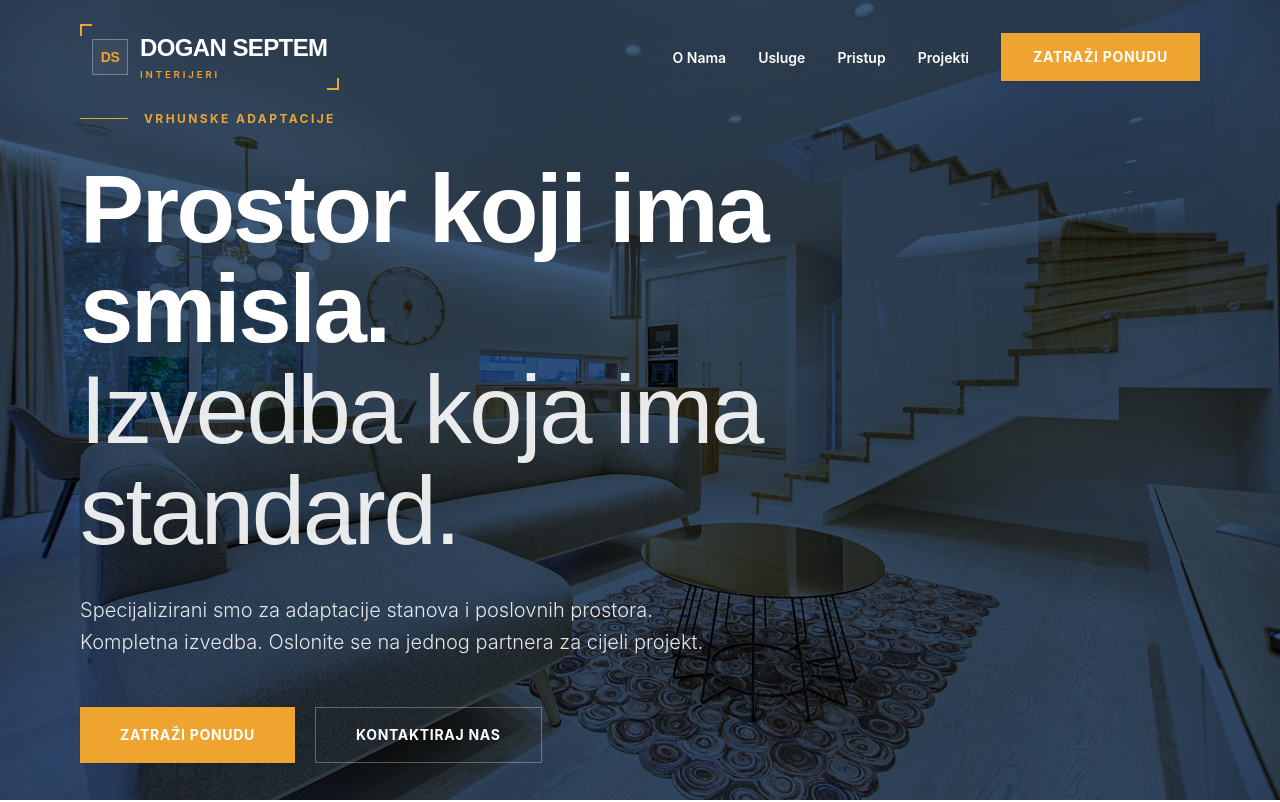
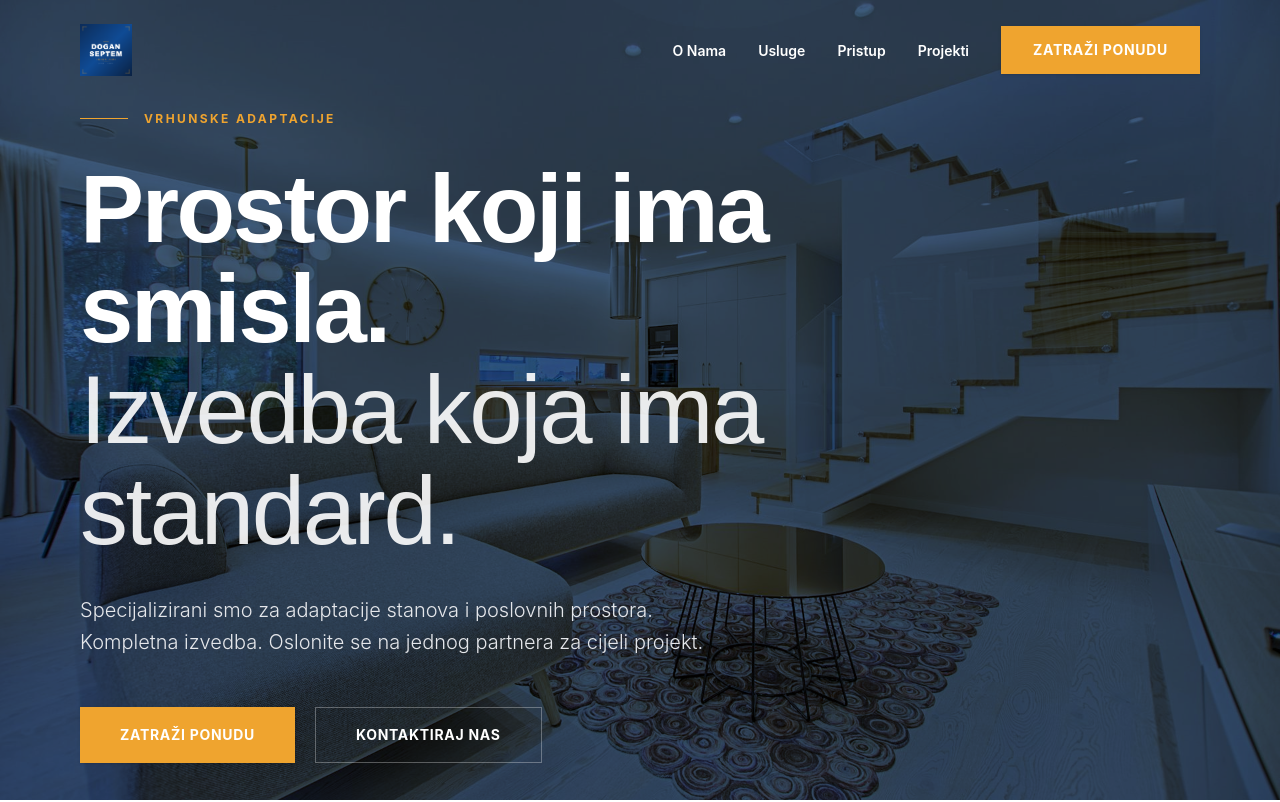
Before and after one commit to VrachoxWizard/dogan-septem-interijeri, a React (Vite) app: page / in a window 1280 px wide. Shown: the top 802 px of the page. Built offline with nearby package versions, Linux system fonts and the light colour scheme.

Commit message:
Use PNG logo image in Navbar and Footer

```diff
--- a/public/logo-square.html
+++ b/public/logo-square.html
@@ -2,9 +2,133 @@
 <html>
 <head>
   <meta charset="UTF-8" />
-  <title>Dogan Septem – Logo</title>
-  <link href="https://fonts.googleapis.com/css2?family=Montserrat:wght@400;700;900&display=swap" rel="stylesheet">
-  <script src="https://cdnjs.cloudflare.com/ajax/libs/html2canvas/1.4.1/html2canvas.min.js"></script>
+  <title>Dogan Septem – Logo PNG</title>
+  <style>
+    * { margin: 0; padding: 0; box-sizing: border-box; }
+    body {
+      background: #111;
+      display: flex;
+      flex-direction: column;
+      align-items: center;
+      justify-content: center;
+      gap: 24px;
+      min-height: 100vh;
+    }
+    canvas { display: block; }
+    button {
+      padding: 14px 40px;
+      background: #efa42f;
+      color: #0c2d5a;
+      font-family: sans-serif;
+      font-weight: 700;
+      font-size: 14px;
+      letter-spacing: 3px;
+      text-transform: uppercase;
+      border: none;
+      cursor: pointer;
+    }
+    button:hover { background: #f5b84a; }
+  </style>
+</head>
+<body>
+  <canvas id="c" width="1000" height="1000"></canvas>
+  <button onclick="download()">⬇ PREUZMI PNG</button>
+
+  <script>
+    const canvas = document.getElementById('c');
+    const ctx = canvas.getContext('2d');
+    const W = 1000, H = 1000;
+    const NAVY = '#0d3060';
+    const GOLD = '#efa42f';
+
+    function draw() {
+      // Background gradient
+      const bg = ctx.createLinearGradient(0, 0, W, H);
+      bg.addColorStop(0, '#0c2d5a');
+      bg.addColorStop(0.5, '#104c96');
+      bg.addColorStop(1, '#0a2244');
+      ctx.fillStyle = bg;
+      ctx.fillRect(0, 0, W, H);
+
+      // Subtle grid
+      ctx.strokeStyle = 'rgba(255,255,255,0.03)';
+      ctx.lineWidth = 1;
+      for (let x = 0; x <= W; x += 80) {
+        ctx.beginPath(); ctx.moveTo(x, 0); ctx.lineTo(x, H); ctx.stroke();
+      }
+      for (let y = 0; y <= H; y += 80) {
+        ctx.beginPath(); ctx.moveTo(0, y); ctx.lineTo(W, y); ctx.stroke();
+      }
+
+      // Radial glow
+      const glow = ctx.createRadialGradient(W/2, H/2, 0, W/2, H/2, 300);
+      glow.addColorStop(0, 'rgba(239,164,47,0.07)');
+      glow.addColorStop(1, 'transparent');
+      ctx.fillStyle = glow;
+      ctx.fillRect(0, 0, W, H);
+
+      // Corner accents
+      const cSize = 80, cOffset = 50, cThick = 4;
+      ctx.strokeStyle = GOLD;
+      ctx.lineWidth = cThick;
+      // Top-left
+      ctx.beginPath(); ctx.moveTo(cOffset, cOffset + cSize); ctx.lineTo(cOffset, cOffset); ctx.lineTo(cOffset + cSize, cOffset); ctx.stroke();
+      // Top-right
+      ctx.beginPath(); ctx.moveTo(W - cOffset - cSize, cOffset); ctx.lineTo(W - cOffset, cOffset); ctx.lineTo(W - cOffset, cOffset + cSize); ctx.stroke();
+      // Bottom-left
+      ctx.beginPath(); ctx.moveTo(cOffset, H - cOffset - cSize); ctx.lineTo(cOffset, H - cOffset); ctx.lineTo(cOffset + cSize, H - cOffset); ctx.stroke();
+      // Bottom-right
+      ctx.beginPath(); ctx.moveTo(W - cOffset - cSize, H - cOffset); ctx.lineTo(W - cOffset, H - cOffset); ctx.lineTo(W - cOffset, H - cOffset - cSize); ctx.stroke();
+
+      // Top divider line
+      ctx.fillStyle = GOLD;
+      ctx.fillRect(W/2 - 50, 340, 100, 3);
+
+      // DOGAN
+      ctx.fillStyle = '#ffffff';
+      ctx.font = 'bold 130px Arial Black, Arial, sans-serif';
+      ctx.textAlign = 'center';
+      ctx.letterSpacing = '8px';
+      ctx.fillText('DOGAN', W / 2, 480);
+
+      // SEPTEM
+      ctx.fillText('SEPTEM', W / 2, 620);
+
+      // INTERIJERI
+      ctx.fillStyle = GOLD;
+      ctx.font = '300 36px Arial, sans-serif';
+      ctx.letterSpacing = '18px';
+      ctx.fillText('INTERIJERI', W / 2 + 10, 692);
+
+      // Bottom divider
+      const grad = ctx.createLinearGradient(W/2 - 180, 0, W/2 + 180, 0);
+      grad.addColorStop(0, 'transparent');
+      grad.addColorStop(0.5, GOLD);
+      grad.addColorStop(1, 'transparent');
+      ctx.fillStyle = grad;
+      ctx.fillRect(W/2 - 180, 724, 360, 1);
+
+      // Tagline
+      ctx.fillStyle = 'rgba(255,255,255,0.35)';
+      ctx.font = '300 18px Arial, sans-serif';
+      ctx.letterSpacing = '6px';
+      ctx.fillText('ZAGREB  ·  SESVETE', W / 2, 762);
+    }
+
+    function download() {
+      canvas.toBlob(blob => {
+        const a = document.createElement('a');
+        a.href = URL.createObjectURL(blob);
+        a.download = 'dogan-septem-logo.png';
+        a.click();
+        URL.revokeObjectURL(a.href);
+      }, 'image/png');
+    }
+
+    draw();
+  </script>
+</body>
+</html>
   <style>
     * { margin: 0; padding: 0; box-sizing: border-box; }
     body {
--- a/src/components/layout/Footer.tsx
+++ b/src/components/layout/Footer.tsx
@@ -7,7 +7,7 @@ export function Footer() {
             <div className="container mx-auto px-6 md:px-12 lg:px-20">
                 <div className="grid grid-cols-1 md:grid-cols-12 gap-12 lg:gap-8 mb-16">
                     <div className="md:col-span-5 lg:col-span-4">
-                        <Logo variant="light" className="mb-6" />
+                        <Logo className="mb-6" />
                         <p className="text-gray-300 text-sm leading-relaxed mb-6 max-w-sm">
                             Prostor koji ima smisla. Izvedba koja ima standard. Kompletne adaptacije i uređenje interijera.
                         </p>
--- a/src/components/layout/Navbar.tsx
+++ b/src/components/layout/Navbar.tsx
@@ -47,7 +47,7 @@ export function Navbar() {
             >
                 <div className="container mx-auto px-6 md:px-12 lg:px-20 flex items-center justify-between">
                     <a href="#" className="flex-shrink-0 z-50" onClick={() => setMobileMenuOpen(false)}>
-                        <Logo variant={isScrolled || mobileMenuOpen ? 'dark' : 'light'} />
+                        <Logo />
                     </a>
 
                     {/* Desktop Nav */}
--- a/src/components/ui/Logo.tsx
+++ b/src/components/ui/Logo.tsx
@@ -1,58 +1,14 @@
-import { cn } from '../../lib/utils';
-
 interface LogoProps {
-    variant?: 'light' | 'dark';
     className?: string;
 }
 
-export function Logo({ variant = 'light', className }: LogoProps) {
-    const isLight = variant === 'light';
-
+export function Logo({ className }: LogoProps) {
     return (
-        <div
-            className={cn(
-                'relative inline-flex items-center gap-3 select-none px-3 py-2',
-                className
-            )}
-        >
-            {/* Top-left corner accent */}
-            <span className="absolute top-0 left-0 w-3 h-3 border-t-2 border-l-2 border-[var(--color-accent)]" />
-            {/* Bottom-right corner accent */}
-            <span className="absolute bottom-0 right-0 w-3 h-3 border-b-2 border-r-2 border-[var(--color-accent)]" />
-
-            {/* DS monogram box */}
-            <div
-                className={cn(
-                    'flex-shrink-0 w-9 h-9 flex items-center justify-center border',
-                    isLight
-                        ? 'border-white/30 bg-white/5'
-                        : 'border-[var(--color-primary)]/30 bg-[var(--color-primary)]/5'
-                )}
-            >
-                <span
-                    className={cn(
-                        'font-heading font-black text-sm leading-none tracking-tight',
-                        isLight ? 'text-[var(--color-accent)]' : 'text-[var(--color-accent)]'
-                    )}
-                >
-                    DS
-                </span>
-            </div>
-
-            {/* Text */}
-            <div className="flex flex-col justify-center">
-                <span
-                    className={cn(
-                        'font-heading font-bold leading-none tracking-tight text-xl md:text-2xl',
-                        isLight ? 'text-white' : 'text-[var(--color-primary)]'
-                    )}
-                >
-                    DOGAN SEPTEM
-                </span>
-                <span className="text-[var(--color-accent)] text-[0.6rem] font-semibold tracking-[0.3em] uppercase mt-1">
-                    INTERIJERI
-                </span>
-            </div>
-        </div>
+        <img
+            src="/images/logo.png"
+            alt="Dogan Septem Interijeri"
+            className={className}
+            style={{ height: '52px', width: 'auto' }}
+        />
     );
 }
```
Also changed, not shown: public/images/logo.png (added).
